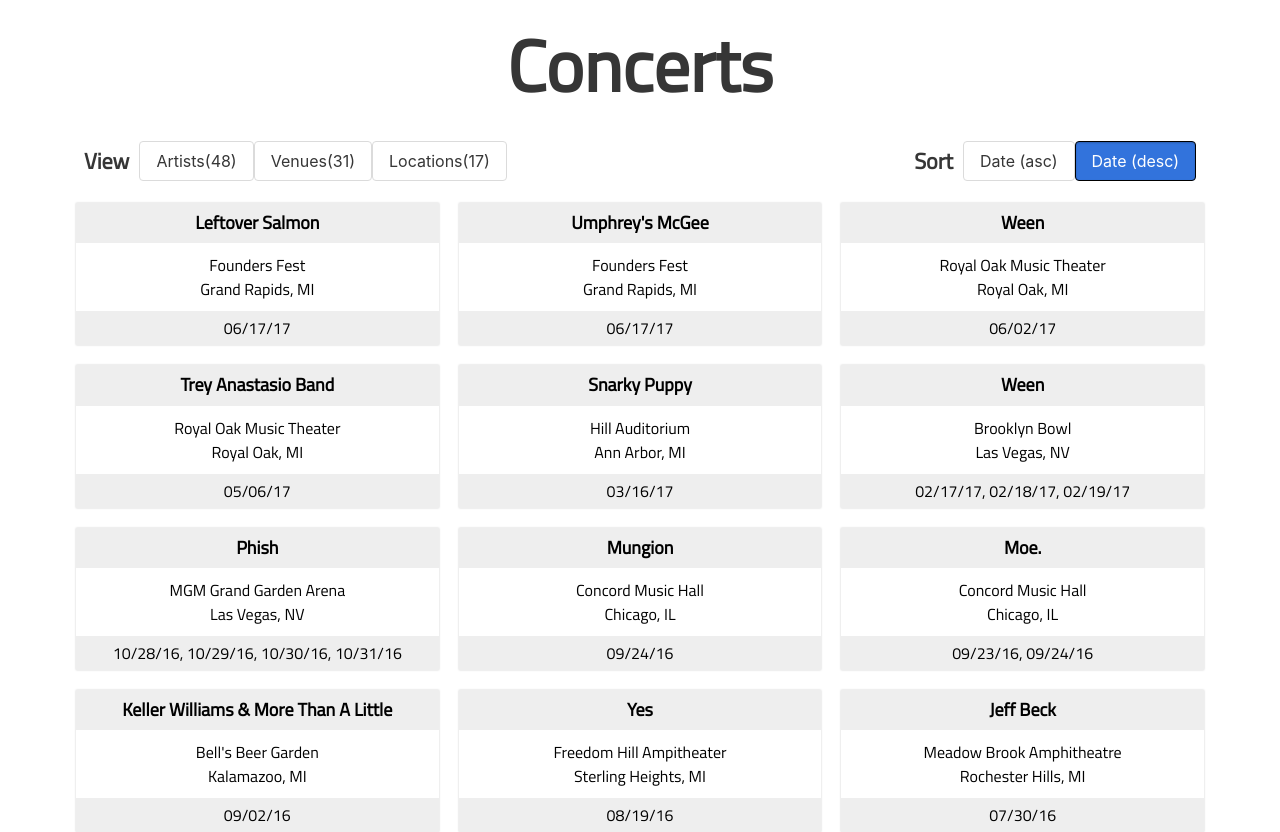
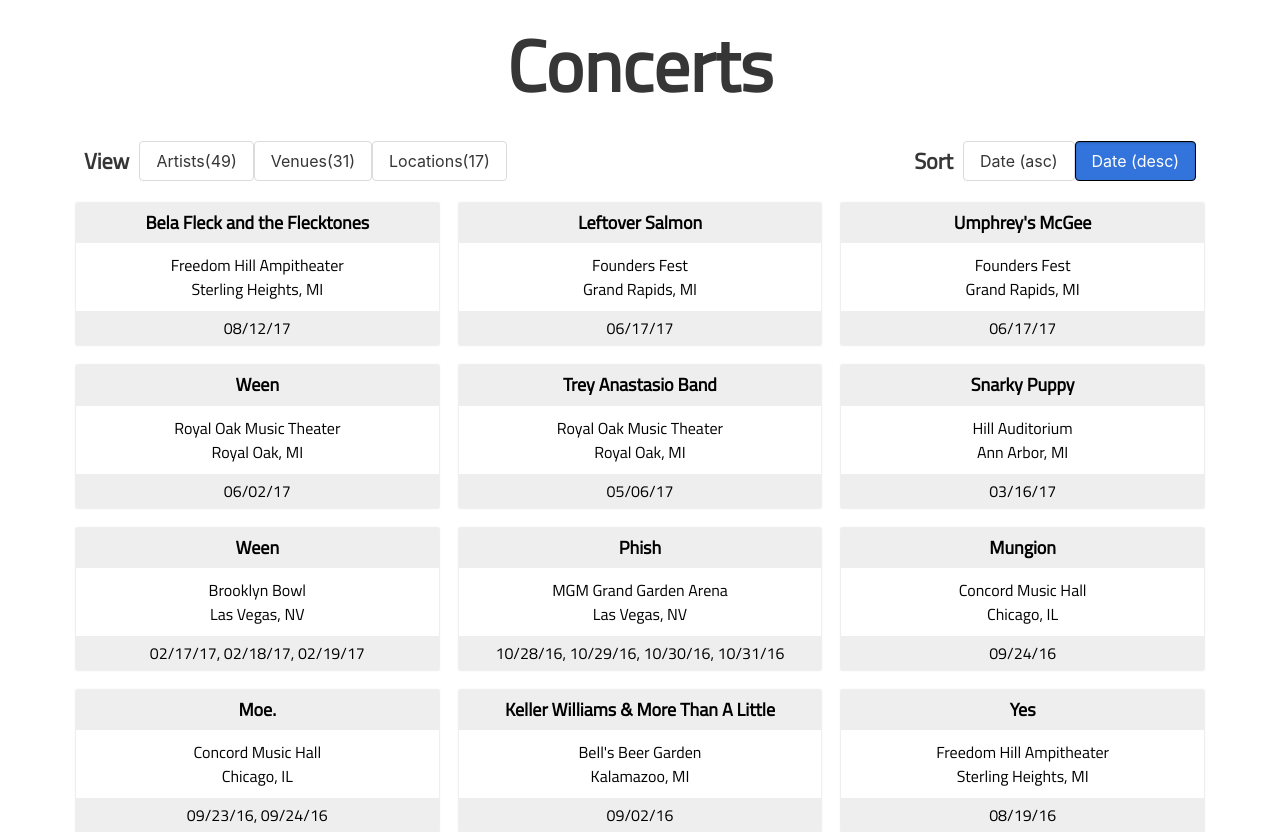
Before and after one commit to schne324/concerto, a React (Create React App) app: page / in a window 1280 px wide. Shown: the top 832 px of the page. Built offline with nearby package versions, Linux system fonts and the light colour scheme.

Commit message:
adds new concert - closes dropdown when filter is applied

```diff
--- a/data/concerts.json
+++ b/data/concerts.json
@@ -658,5 +658,11 @@
     "dates": ["06/17/17"],
     "venue": "Founders Fest",
     "location": "Grand Rapids, MI"
+  },
+  {
+    "artist": "Bela Fleck and the Flecktones",
+    "dates": ["08/12/17"],
+    "venue": "Freedom Hill Ampitheater",
+    "location": "Sterling Heights, MI"
   }
 ]
--- a/src/components/Filters.js
+++ b/src/components/Filters.js
@@ -46,6 +46,7 @@
     };
 
     this.updateDropdown = this.updateDropdown.bind(this);
+    this.clear = this.clear.bind(this);
   }
 
   render() {
@@ -122,12 +123,17 @@
             <div className='viewing subtitle'>Viewing:</div>
             <div className='filter-val'>{this.props.show.value}</div>
             <div className='filter-type'>({this.props.show.name})</div>
-            <button type='button' className='button' onClick={this.props.onClearClick}>Clear filter</button>
+            <button type='button' className='button' onClick={this.clear}>Clear filter</button>
           </div>
           {sortButtons}
         </div>
       );
     }
+  }
+
+  clear(e) {
+    this.updateDropdown(null);
+    this.props.onClearClick();
   }
 
   updateDropdown(type) {
```
